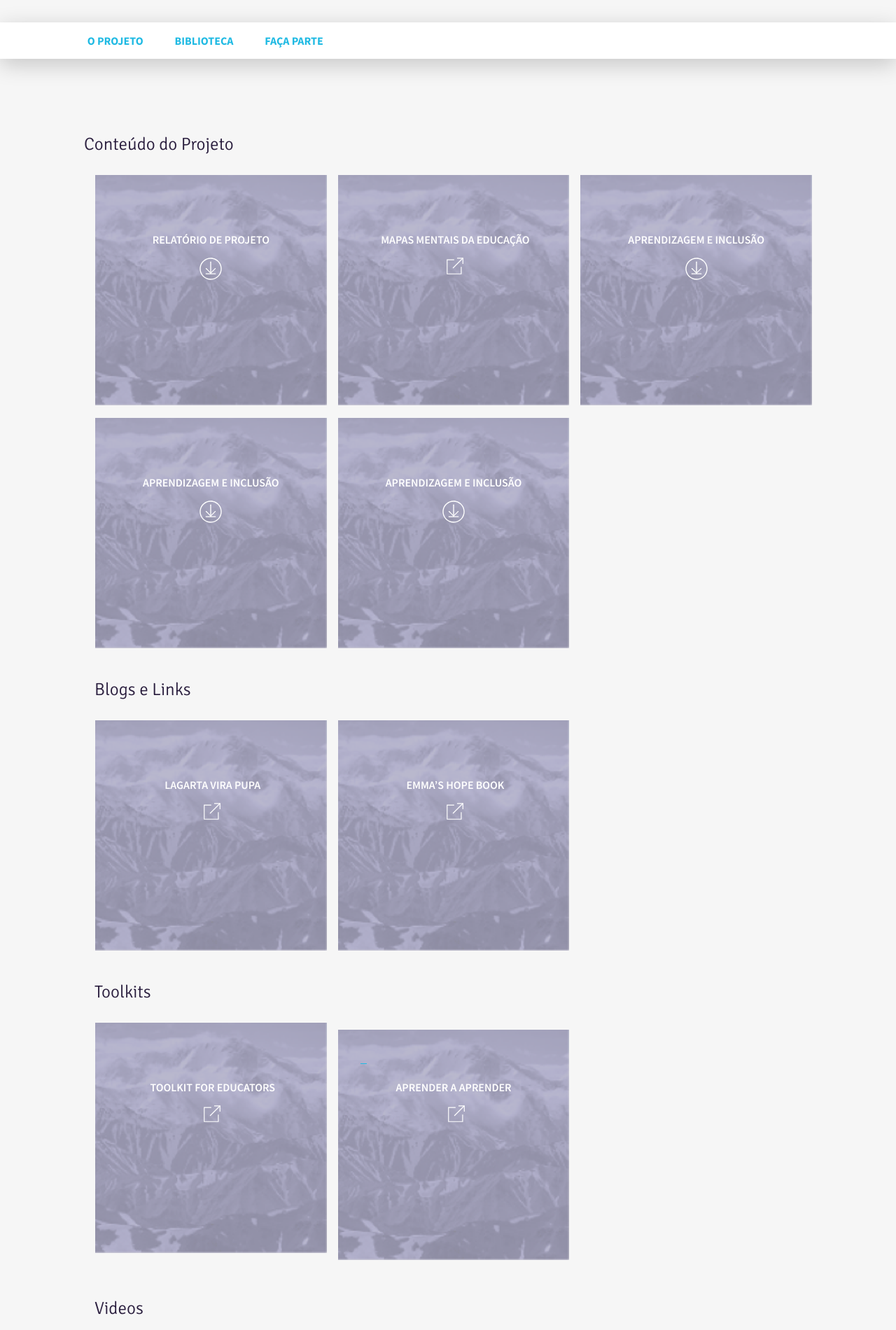
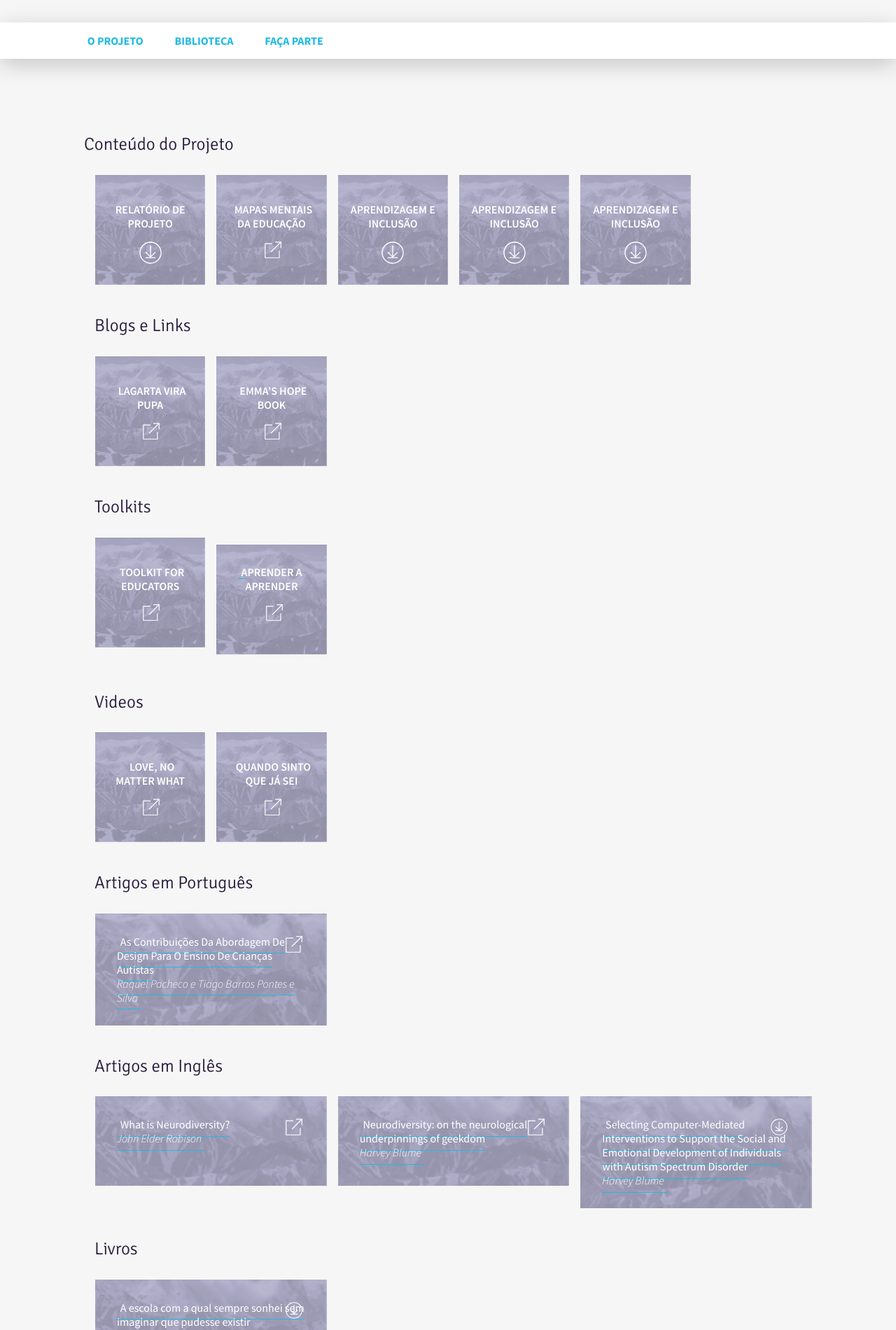
Before and after one commit to empatiaparaque/empatiaparaque.github.io, a Jekyll site: the page biblioteca/index.html, which Jekyll copies as it is, in a window 1280 px wide. Shown: the part 256-2156 px from the top of the page at 70% size. Built offline with Jekyll 4.4.1, drawn with Linux system fonts in a browser that asks for light colours; nearby versions of some CDN libraries.

Commit message:
Ajustes CSS

```diff
--- a/sass/_04_organisms.sass
+++ b/sass/_04_organisms.sass
@@ -3,9 +3,9 @@
  margin-top: 2rem
 
 section.biblioteca
+ .large-2
+  width: calc(16.66667% - 1rem) !important
  .large-4
-  width: calc(16.66667% - 1rem) !important
- .large-2
   width: calc(33.33333% - 1rem) !important
 
 .bg-dark
--- a/stylesheets/style.css
+++ b/stylesheets/style.css
@@ -2590,11 +2590,11 @@
 }
 
 /* line 6, ../sass/_04_organisms.sass */
+section.biblioteca .large-2 {
+  width: calc(16.66667% - 1rem) !important;
+}
+/* line 8, ../sass/_04_organisms.sass */
 section.biblioteca .large-4 {
-  width: calc(16.66667% - 1rem) !important;
-}
-/* line 8, ../sass/_04_organisms.sass */
-section.biblioteca .large-2 {
   width: calc(33.33333% - 1rem) !important;
 }
 
```
